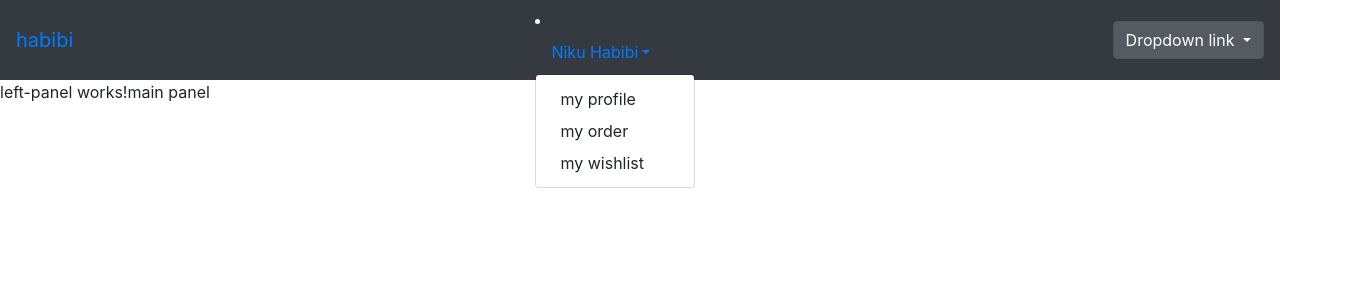
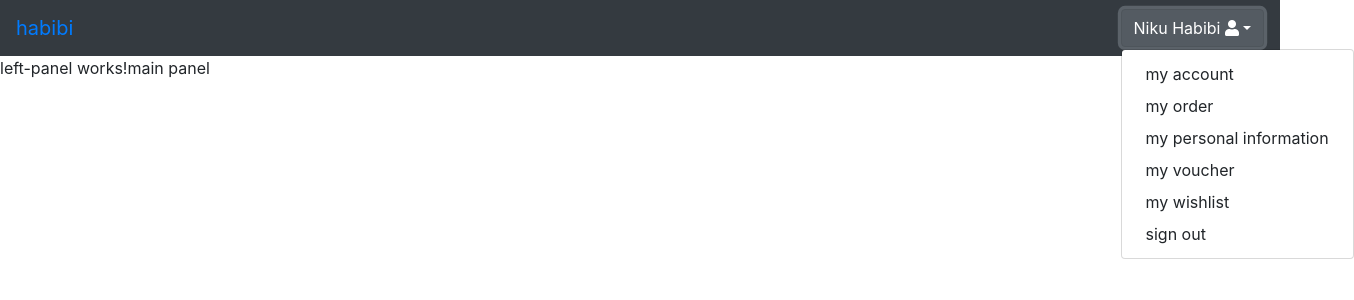
Before and after one commit to nikuhb/angular, an Angular app: page / in a window 1280 px wide. Both pictures are taken after a click on the button "Niku Habibi". Shown: the top 300 px of the page, 1354 px wide, since content can reach past the window. Built offline with nearby package versions, Linux system fonts and the light colour scheme.

Commit message:
user icon added

```diff
--- a/src/app/components/main-nav-bar/main-nav-bar.component.html
+++ b/src/app/components/main-nav-bar/main-nav-bar.component.html
@@ -1,22 +1,17 @@
 <nav class="navbar text-light bg-dark">
   <a class="navbar-brand" href="http://www.google.com">habibi</a>
-  <li class="nav-item dropdown">
-    <a class="nav-link dropdown-toggle" href="" data-toggle="dropdown">Niku Habibi</a>
-    <div class="dropdown-menu">
-      <a class="dropdown-item" href="">my profile</a>
-      <a class="dropdown-item" href="">my order</a>
-      <a class="dropdown-item" href="">my wishlist</a>
-    </div>
-  </li>
   <div class="dropdown show">
     <a class="btn btn-secondary dropdown-toggle" href="#" role="button" id="dropdownMenuLink" data-toggle="dropdown" aria-haspopup="true" aria-expanded="false">
-      Dropdown link
+      Niku Habibi
+      <i class="fas fa-user"></i>
     </a>
-
     <div class="dropdown-menu" aria-labelledby="dropdownMenuLink">
-      <a class="dropdown-item" href="#">Action</a>
-      <a class="dropdown-item" href="#">Another action</a>
-      <a class="dropdown-item" href="#">Something else here</a>
+      <a class="dropdown-item" href="#">my account</a>
+      <a class="dropdown-item" href="#">my order</a>
+      <a class="dropdown-item" href="#">my personal information</a>
+      <a class="dropdown-item" href="#">my voucher</a>
+      <a class="dropdown-item" href="#">my wishlist</a>
+      <a class="dropdown-item" href="#">sign out</a>
     </div>
   </div>
 </nav>
--- a/src/index.html
+++ b/src/index.html
@@ -6,10 +6,9 @@
   <base href="/">
   <meta name="viewport" content="width=device-width, initial-scale=1">
   <link rel="icon" type="image/x-icon" href="favicon.ico">
+  <link rel="stylesheet" href="https://pro.fontawesome.com/releases/v5.10.0/css/all.css" integrity="sha384-AYmEC3Yw5cVb3ZcuHtOA93w35dYTsvhLPVnYs9eStHfGJvOvKxVfELGroGkvsg+p" crossorigin="anonymous"/>
 </head>
 <body>
   <app-root></app-root>
-  <script src="../node_modules/jquery/dist/jquery.js"></script>
-  <script src="../node_modules/bootstrap/dist/js/bootstrap.js"></script>
 </body>
 </html>
```
